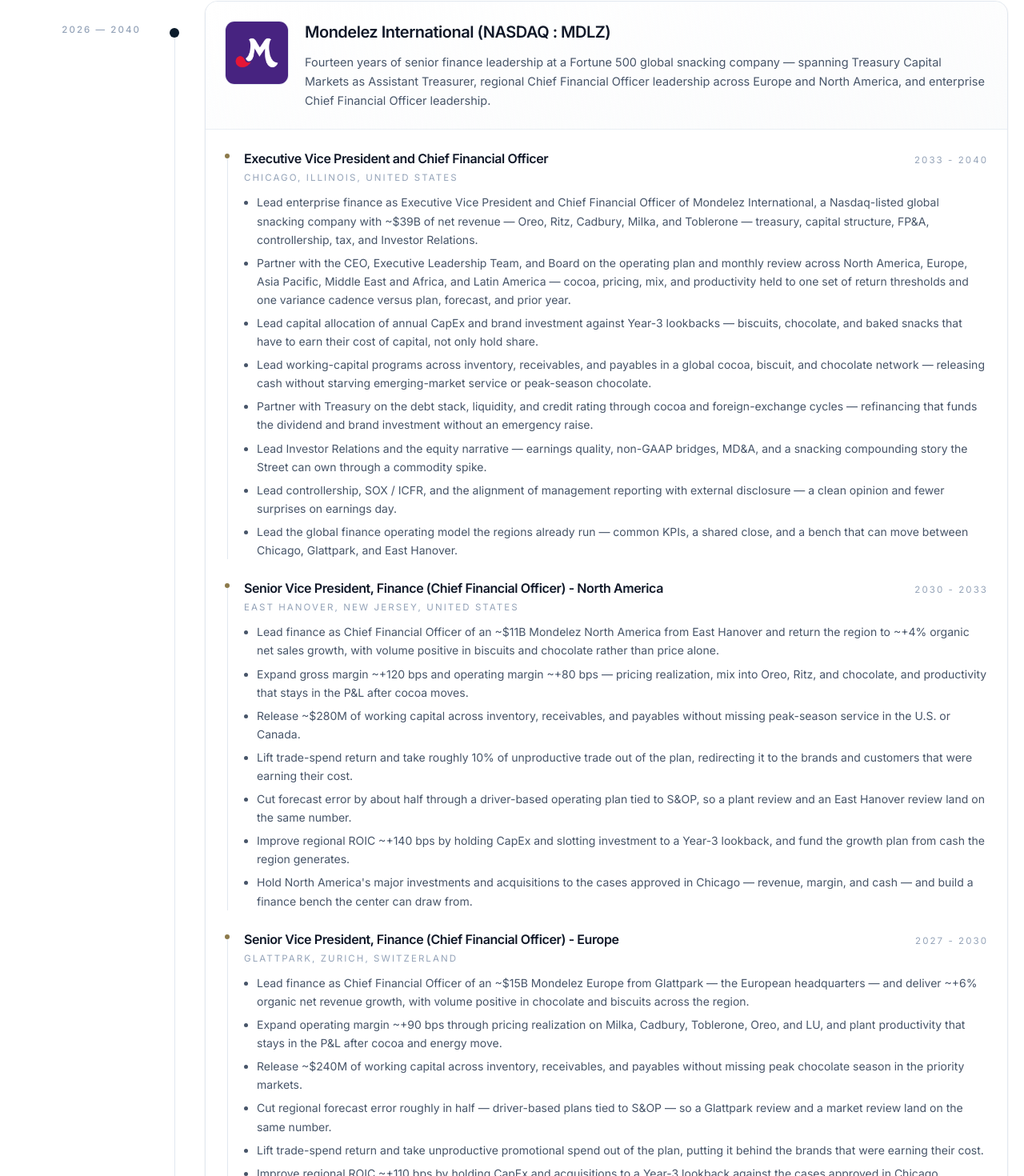
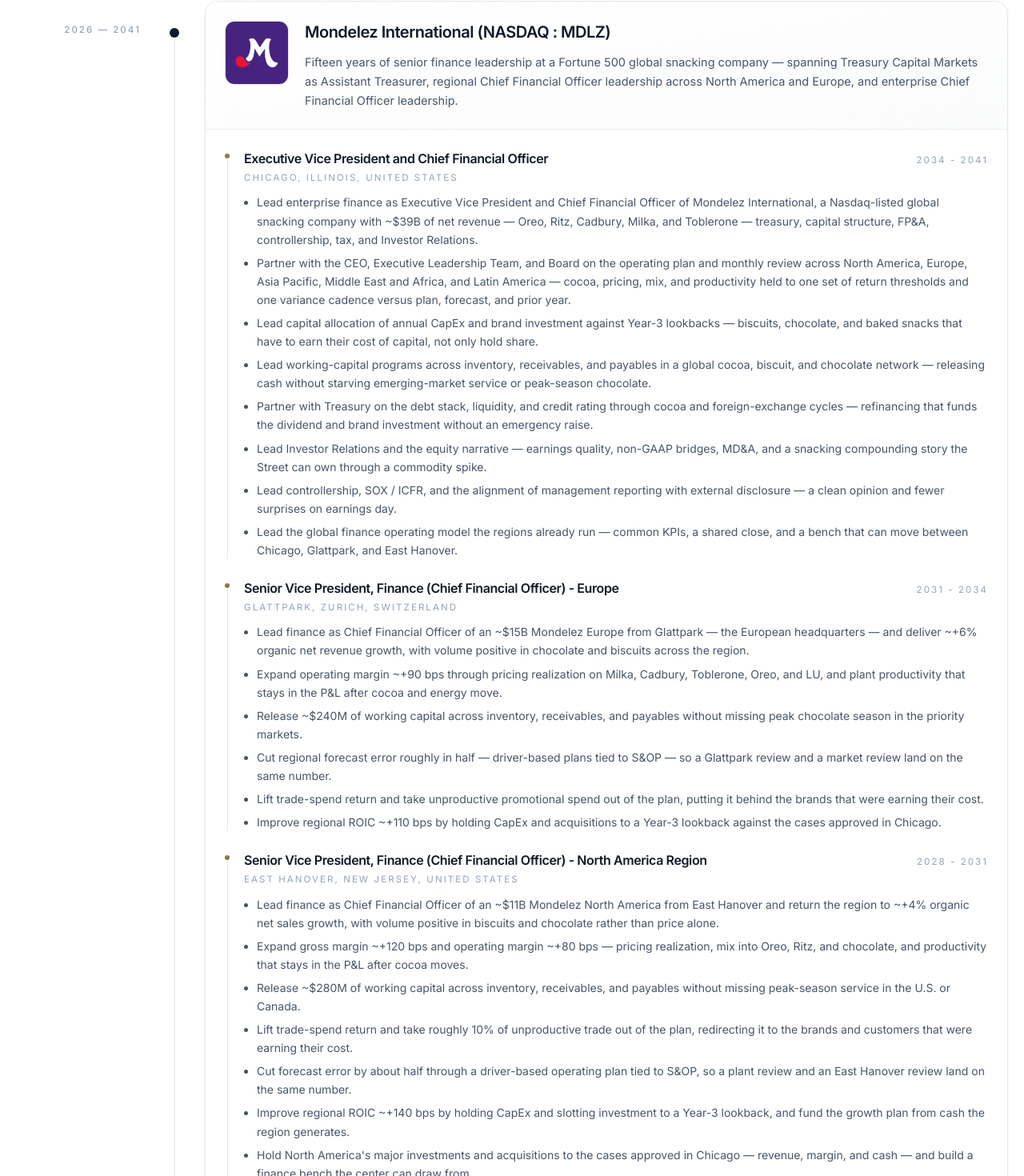
Before and after one commit to a2105z/anubhav-mittal-website, a React (Create React App) app: page /experience in a window 1280 px wide. Shown: the part 283-1753 px from the top of the page at 80% size. Built offline with nearby package versions, Linux system fonts and the light colour scheme.

Commit message:
Place the North America CFO seat directly after the one-year-extended Vice President role.
Co-authored-by: Cursor <cursoragent@cursor.com>

```diff
--- a/src/about/pages/About.tsx
+++ b/src/about/pages/About.tsx
@@ -96,10 +96,10 @@ const About: React.FC = () => {
                   business development and strategic finance. At Mondelez, he
                   serves as Vice President, Treasury Capital Markets and
                   Assistant Treasurer in Chicago, then as Senior Vice President,
-                  Finance (Chief Financial Officer) of Europe in
-                  Glattpark, Zurich, then as Senior Vice President, Finance
-                  (Chief Financial Officer) of North America in
-                  East Hanover, New Jersey, and returns to Chicago as
+                  Finance (Chief Financial Officer) of the North America Region in
+                  East Hanover, New Jersey, then as Senior Vice President, Finance
+                  (Chief Financial Officer) of Europe in
+                  Glattpark, Zurich, and returns to Chicago as
                   Executive Vice President and Chief Financial Officer of
                   Mondelez International.
                 </motion.p>
--- a/src/constants/projects.ts
+++ b/src/constants/projects.ts
@@ -32,13 +32,13 @@ export const EXPERIENCES: Experience[] = [
     location:
       "Chicago, Illinois, United States | Glattpark, Zurich, Switzerland | East Hanover, New Jersey, United States",
     startDate: "2026",
-    endDate: "2040",
+    endDate: "2041",
     summary:
-      "Fourteen years of senior finance leadership at a Fortune 500 global snacking company — spanning Treasury Capital Markets as Assistant Treasurer, regional Chief Financial Officer leadership across Europe and North America, and enterprise Chief Financial Officer leadership.",
+      "Fifteen years of senior finance leadership at a Fortune 500 global snacking company — spanning Treasury Capital Markets as Assistant Treasurer, regional Chief Financial Officer leadership across North America and Europe, and enterprise Chief Financial Officer leadership.",
     roles: [
       {
         title: "Executive Vice President and Chief Financial Officer",
-        dateRange: "2033 - 2040",
+        dateRange: "2034 - 2041",
         location: "Chicago, Illinois, United States",
         highlights: [
           "Lead enterprise finance as Executive Vice President and Chief Financial Officer of Mondelez International, a Nasdaq-listed global snacking company with ~$39B of net revenue — Oreo, Ritz, Cadbury, Milka, and Toblerone — treasury, capital structure, FP&A, controllership, tax, and Investor Relations.",
@@ -53,8 +53,22 @@ export const EXPERIENCES: Experience[] = [
       },
       {
         title:
-          "Senior Vice President, Finance (Chief Financial Officer) - North America",
-        dateRange: "2030 - 2033",
+          "Senior Vice President, Finance (Chief Financial Officer) - Europe",
+        dateRange: "2031 - 2034",
+        location: "Glattpark, Zurich, Switzerland",
+        highlights: [
+          "Lead finance as Chief Financial Officer of an ~$15B Mondelez Europe from Glattpark — the European headquarters — and deliver ~+6% organic net revenue growth, with volume positive in chocolate and biscuits across the region.",
+          "Expand operating margin ~+90 bps through pricing realization on Milka, Cadbury, Toblerone, Oreo, and LU, and plant productivity that stays in the P&L after cocoa and energy move.",
+          "Release ~$240M of working capital across inventory, receivables, and payables without missing peak chocolate season in the priority markets.",
+          "Cut regional forecast error roughly in half — driver-based plans tied to S&OP — so a Glattpark review and a market review land on the same number.",
+          "Lift trade-spend return and take unproductive promotional spend out of the plan, putting it behind the brands that were earning their cost.",
+          "Improve regional ROIC ~+110 bps by holding CapEx and acquisitions to a Year-3 lookback against the cases approved in Chicago.",
+        ],
+      },
+      {
+        title:
+          "Senior Vice President, Finance (Chief Financial Officer) - North America Region",
+        dateRange: "2028 - 2031",
         location: "East Hanover, New Jersey, United States",
         highlights: [
           "Lead finance as Chief Financial Officer of an ~$11B Mondelez North America from East Hanover and return the region to ~+4% organic net sales growth, with volume positive in biscuits and chocolate rather than price alone.",
@@ -67,22 +81,8 @@ export const EXPERIENCES: Experience[] = [
         ],
       },
       {
-        title:
-          "Senior Vice President, Finance (Chief Financial Officer) - Europe",
-        dateRange: "2027 - 2030",
-        location: "Glattpark, Zurich, Switzerland",
-        highlights: [
-          "Lead finance as Chief Financial Officer of an ~$15B Mondelez Europe from Glattpark — the European headquarters — and deliver ~+6% organic net revenue growth, with volume positive in chocolate and biscuits across the region.",
-          "Expand operating margin ~+90 bps through pricing realization on Milka, Cadbury, Toblerone, Oreo, and LU, and plant productivity that stays in the P&L after cocoa and energy move.",
-          "Release ~$240M of working capital across inventory, receivables, and payables without missing peak chocolate season in the priority markets.",
-          "Cut regional forecast error roughly in half — driver-based plans tied to S&OP — so a Glattpark review and a market review land on the same number.",
-          "Lift trade-spend return and take unproductive promotional spend out of the plan, putting it behind the brands that were earning their cost.",
-          "Improve regional ROIC ~+110 bps by holding CapEx and acquisitions to a Year-3 lookback against the cases approved in Chicago.",
-        ],
-      },
-      {
         title: "Vice President, Treasury Capital Markets and Assistant Treasurer",
-        dateRange: "2026 - 2027",
+        dateRange: "2026 - 2028",
         location: "Chicago, Illinois, United States",
         highlights: [
           "Lead Treasury and Capital Markets as Assistant Treasurer of Mondelez International from Chicago — global cash, the debt markets, foreign exchange, and the balance sheet the Chief Financial Officer takes to the Board.",
```
